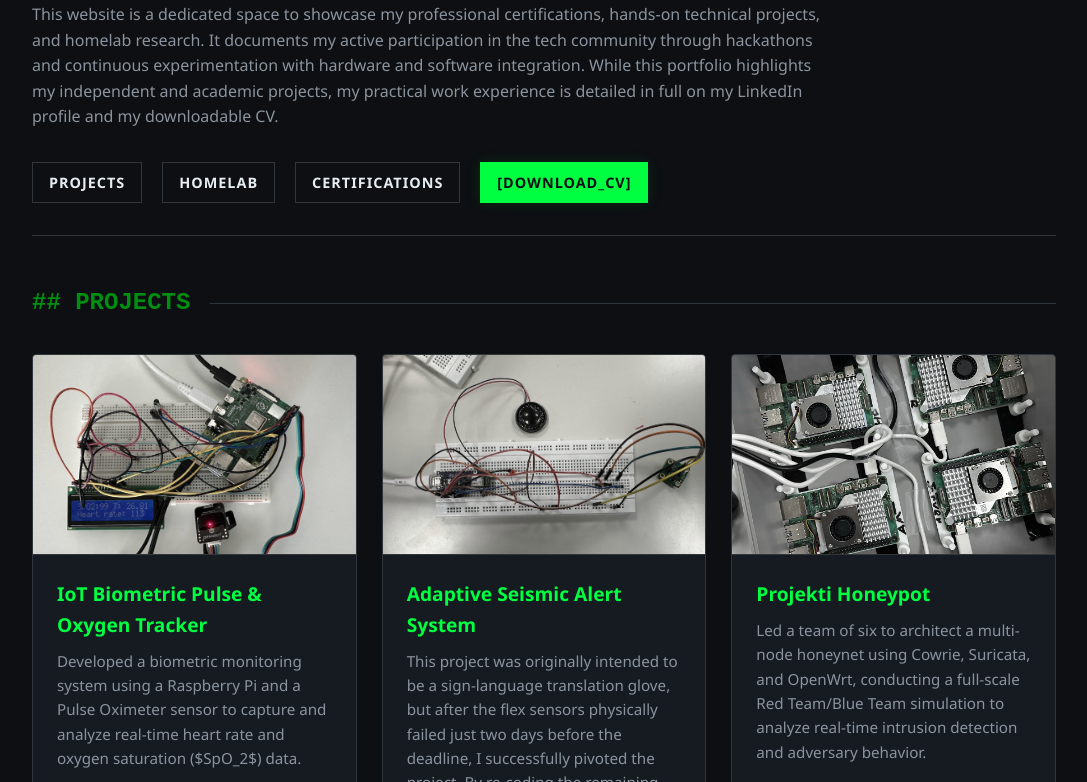
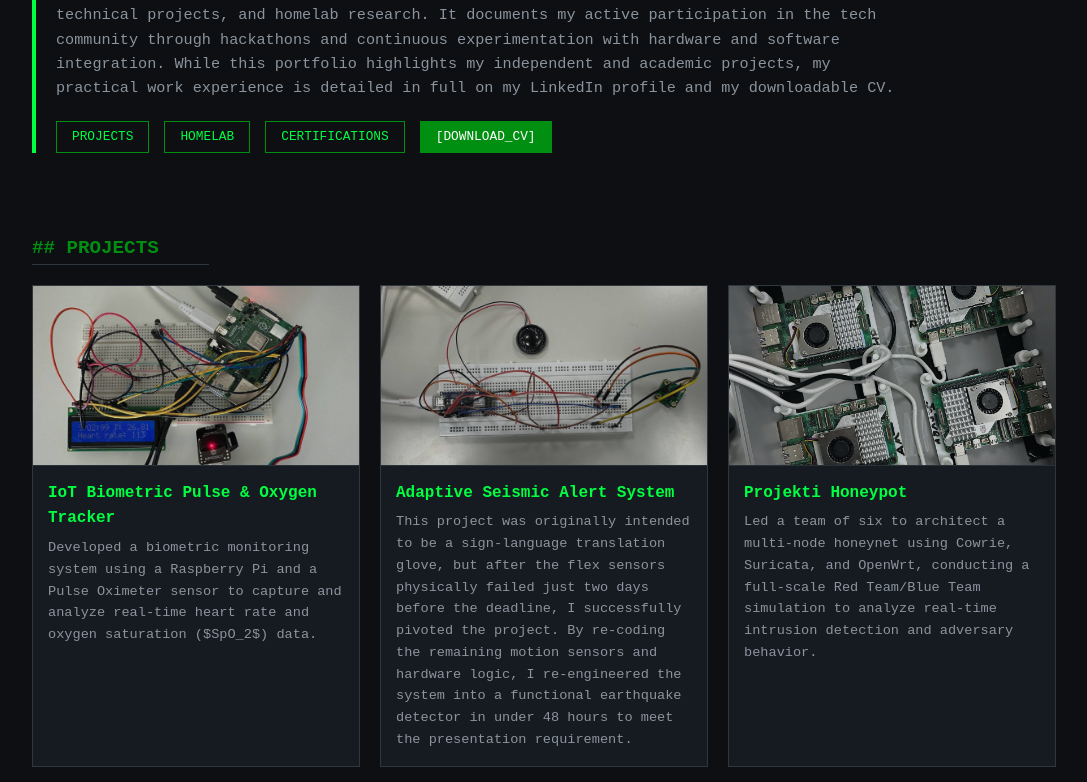
Before and after one commit to eurusfox-24/portfolio, a plain HTML site: page index.html in a window 1280 px wide. Shown: the part 142-924 px from the top of the page, without its empty margins (96-1183 px from the left). Drawn offline with Linux system fonts and the light colour scheme.

Commit message:
Update style.css

```diff
--- a/style.css
+++ b/style.css
@@ -1,13 +1,12 @@
-/* --- GLOBAL RESET & VARIABLES --- */
+/* --- CYBER-DARK THEME --- */
 :root {
-    --bg: #0d0f12;
+    --bg-color: #0d0f12;
     --surface: #161b22;
-    --surface-hover: #1c2128;
-    --accent: #00ff41; /* Classic Matrix Green */
+    --accent: #00ff41; /* Terminal Green */
     --accent-dim: #008f11;
-    --text-main: #e6edf3;
-    --text-dim: #8b949e;
-    --border: #30363d;
+    --text-primary: #e6edf3;
+    --text-secondary: #8b949e;
+    --border-color: #30363d;
     --glow: rgba(0, 255, 65, 0.1);
 }
 
@@ -18,150 +17,134 @@
 }
 
 body {
-    background-color: var(--bg);
-    color: var(--text-main);
-    font-family: 'Segoe UI', 'Courier New', monospace;
+    background-color: var(--bg-color);
+    color: var(--text-primary);
+    font-family: 'Courier New', Courier, monospace;
     line-height: 1.6;
-    padding: 0 10%;
+    padding: 20px 10% 50px;
 }
 
-/* --- HEADER & NAV --- */
+/* --- HEADER & NAVIGATION --- */
 header {
-    padding: 4rem 0 2rem;
-    border-bottom: 1px solid var(--border);
-    margin-bottom: 3rem;
+    border-left: 4px solid var(--accent);
+    padding-left: 20px;
+    margin: 40px 0;
 }
 
 h1 {
-    font-family: 'Courier New', monospace;
-    font-size: 2.5rem;
+    font-size: 1.8rem;
     color: var(--accent);
-    margin-bottom: 1rem;
-    text-shadow: 0 0 10px var(--glow);
+    text-transform: uppercase;
+    letter-spacing: 2px;
 }
 
 header p {
-    color: var(--text-dim);
-    max-width: 800px;
-    margin-bottom: 2rem;
+    color: var(--text-secondary);
+    max-width: 850px;
+    margin: 15px 0;
+    font-size: 0.95rem;
 }
 
 nav {
     display: flex;
-    gap: 20px;
+    gap: 15px;
     flex-wrap: wrap;
+    margin-top: 20px;
 }
 
 nav a {
-    color: var(--text-main);
     text-decoration: none;
-    font-size: 0.9rem;
-    font-weight: bold;
-    letter-spacing: 1px;
-    padding: 8px 16px;
-    border: 1px solid var(--border);
-    transition: all 0.3s ease;
+    color: var(--accent);
+    border: 1px solid var(--accent-dim);
+    padding: 5px 15px;
+    font-size: 0.8rem;
+    transition: 0.3s;
 }
 
 nav a:hover, .cv-link {
-    background: var(--accent);
-    color: var(--bg) !important;
-    border-color: var(--accent);
-    box-shadow: 0 0 15px var(--glow);
+    background: var(--accent-dim);
+    color: white !important;
 }
 
-/* --- SECTION HEADINGS --- */
+/* --- SECTION TITLES --- */
 h2 {
+    font-size: 1.2rem;
     color: var(--accent-dim);
-    font-family: 'Courier New', monospace;
-    margin: 2rem 0;
-    font-size: 1.5rem;
-    display: flex;
-    align-items: center;
+    margin: 40px 0 20px;
+    border-bottom: 1px solid var(--border-color);
+    display: inline-block;
+    padding-right: 50px;
 }
 
-h2::after {
-    content: "";
-    height: 1px;
-    background: var(--border);
-    flex-grow: 1;
-    margin-left: 20px;
+/* --- THE GRID FIX (RESPONSIVE) --- */
+.grid {
+    display: grid;
+    grid-template-columns: repeat(auto-fill, minmax(300px, 1fr));
+    gap: 20px;
 }
 
-/* --- GRID SYSTEM --- */
-/* This handles both Projects and Certs dynamically */
-.grid {
-    display: grid;
-    grid-template-columns: repeat(auto-fill, minmax(320px, 1fr));
-    gap: 25px;
-    margin-bottom: 4rem;
-}
-
-/* --- CARD DESIGN --- */
+/* --- CARD STYLING --- */
 .card, .cert-card {
     background: var(--surface);
-    border: 1px solid var(--border);
-    border-radius: 4px;
-    overflow: hidden;
-    transition: transform 0.3s ease, border-color 0.3s ease;
+    border: 1px solid var(--border-color);
+    transition: 0.3s;
     display: flex;
     flex-direction: column;
 }
 
 .card:hover, .cert-card:hover {
-    transform: translateY(-5px);
-    border-color: var(--accent-dim);
-    background: var(--surface-hover);
+    border-color: var(--accent);
+    box-shadow: 0 0 15px var(--glow);
+    transform: translateY(-3px);
 }
 
 .card img, .cert-card img {
     width: 100%;
-    height: 200px;
+    height: 180px;
     object-fit: cover;
-    filter: grayscale(40%);
-    border-bottom: 1px solid var(--border);
-    transition: filter 0.3s ease;
+    border-bottom: 1px solid var(--border-color);
+    opacity: 0.8;
 }
 
 .card:hover img {
-    filter: grayscale(0%);
+    opacity: 1;
 }
 
 .card h3, .cert-card h3 {
-    padding: 1.5rem 1.5rem 0.5rem;
+    padding: 15px 15px 5px;
+    font-size: 1rem;
     color: var(--accent);
-    font-size: 1.2rem;
 }
 
 .card p {
-    padding: 0 1.5rem 1.5rem;
-    color: var(--text-dim);
-    font-size: 0.95rem;
+    padding: 0 15px 15px;
+    font-size: 0.85rem;
+    color: var(--text-secondary);
 }
 
-/* --- CERTIFICATION SPECIFIC (Smaller Cards) --- */
+/* --- SPECIAL FIX FOR CERTS --- */
 #certifications .grid {
-    grid-template-columns: repeat(auto-fill, minmax(220px, 1fr));
+    grid-template-columns: repeat(auto-fill, minmax(180px, 1fr));
 }
 
 #certifications .cert-card img {
-    height: 140px;
+    height: 120px;
     object-fit: contain;
+    background: #f0f0f0; /* Better visibility for logos */
     padding: 10px;
-    background: #fff; /* Provides contrast for cert badges */
 }
 
-/* --- RESPONSIVE ADJUSTMENTS --- */
+/* --- MOBILE OPTIMIZATION --- */
 @media (max-width: 768px) {
     body {
-        padding: 0 5%;
+        padding: 20px 5%;
     }
 
     h1 {
-        font-size: 1.8rem;
+        font-size: 1.4rem;
     }
 
     .grid {
-        grid-template-columns: 1fr; /* Stack on small screens */
+        grid-template-columns: 1fr; /* Stacks everything on phones */
     }
 }
```
